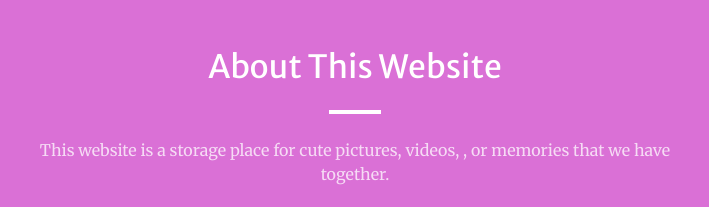
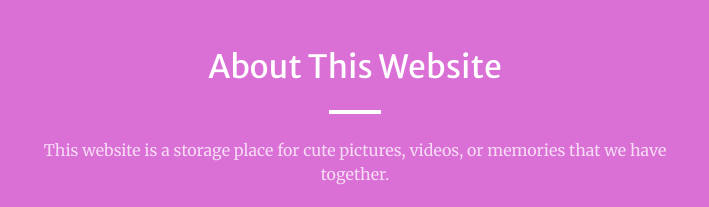
Before and after one commit to Kylejeong2/ViWebsite, a plain HTML site: page index.html in a window 1280 px wide. Shown: the part 880-1087 px from the top of the page, 285-994 px from the left. Drawn offline with nearby package versions, Linux system fonts and the light colour scheme; some packages are replaced by stand-ins of ours; a script that the page names is missing.

Commit message:
fix comma

```diff
--- a/index.html
+++ b/index.html
@@ -56,7 +56,7 @@
                     <div class="col-lg-8 text-center">
                         <h2 class="text-white mt-0">About This Website</h2>
                         <hr class="divider divider-light"/>
-                        <p class="text-white-75 mb-4">This website is a storage place for cute pictures, videos, , or memories that we have together.</p>
+                        <p class="text-white-75 mb-4">This website is a storage place for cute pictures, videos, or memories that we have together.</p>
                         <a class="btn btn-light btn-xl" href="#video">Video</a>
                     </div>
                 </div>
```
